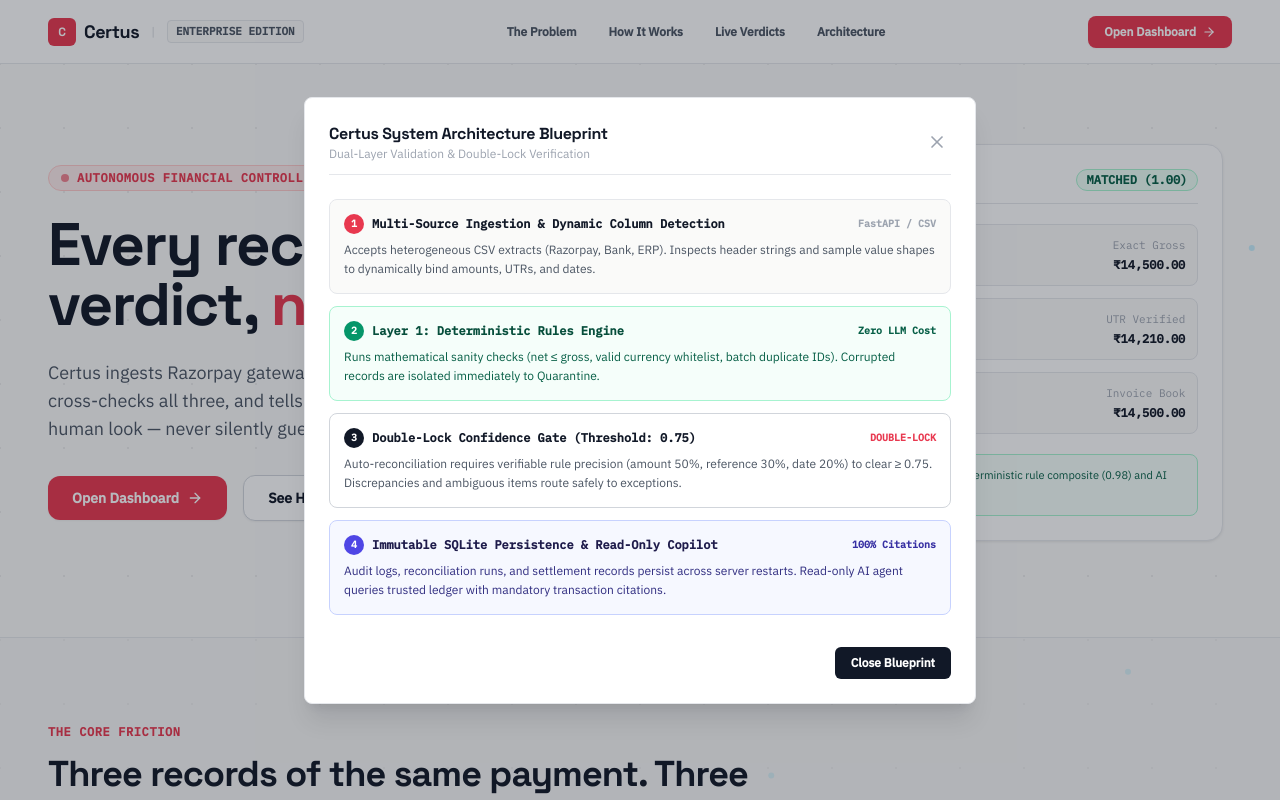
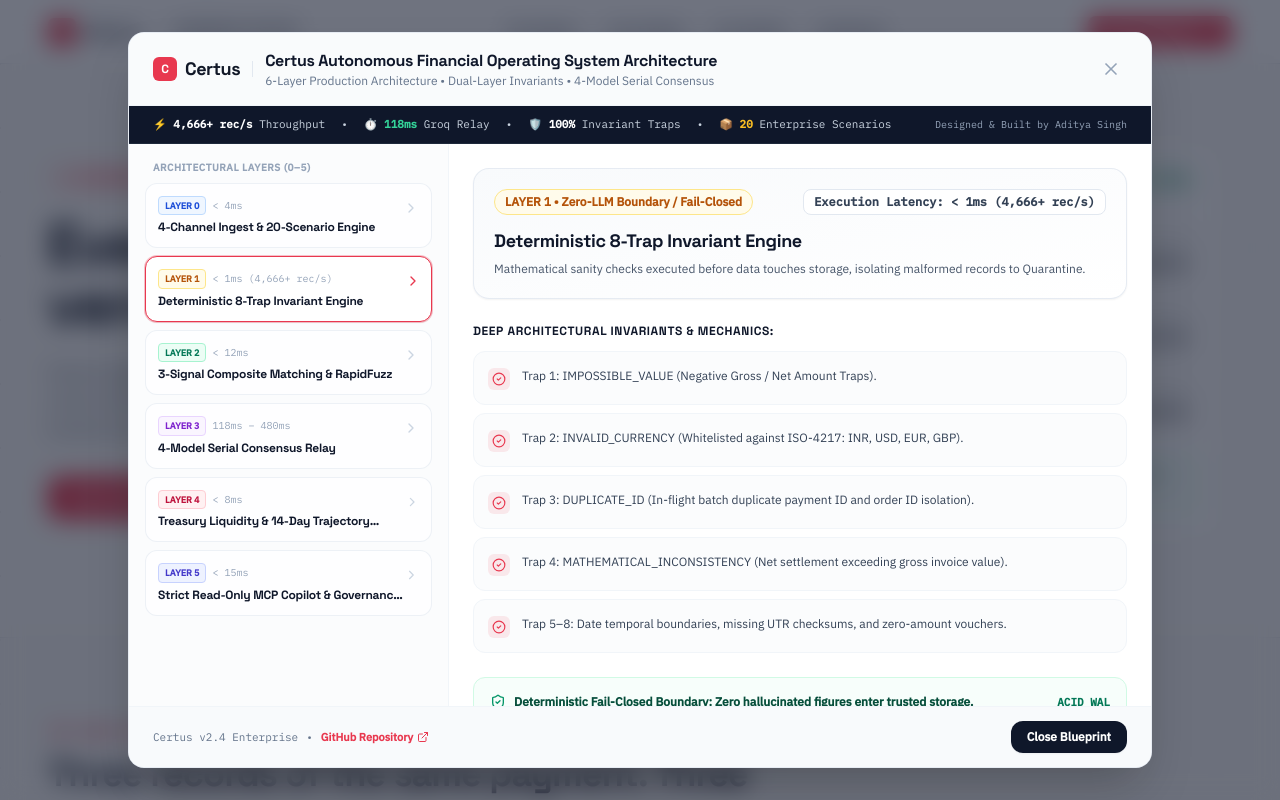
Before and after one commit to adityasingh1786/certus-ai-finance-controller, a React (Vite) app in the folder frontend/: page / in a window 1280 px wide. Both pictures are taken after a click on the button "Architecture". Shown: the top 800 px of the page. Built offline with nearby package versions, Linux system fonts and the light colour scheme.

Commit message:
feat(frontend): upgrade Architecture Blueprint Modal to interactive 6-layer enterprise architecture

```diff
--- a/frontend/src/components/ArchitectureModal.jsx
+++ b/frontend/src/components/ArchitectureModal.jsx
@@ -1,94 +1,292 @@
-import React from 'react';
-import { X, ShieldCheck, Cpu, Database, CheckCircle2, Lock } from 'lucide-react';
+import React, { useState } from 'react';
+import {
+  X,
+  ShieldCheck,
+  Cpu,
+  Database,
+  CheckCircle2,
+  Lock,
+  Layers,
+  Sparkles,
+  Zap,
+  TrendingUp,
+  Activity,
+  ArrowRight,
+  ChevronRight,
+  ExternalLink,
+} from 'lucide-react';
+import CertusLogo from './CertusLogo';
 
+/**
+ * ArchitectureModal — Certus Enterprise Financial Operating System Architecture Blueprint
+ * Comprehensive, interactive visual breakdown of the 6-layer autonomous architecture.
+ */
 export default function ArchitectureModal({ isOpen, onClose }) {
+  const [activeLayer, setActiveLayer] = useState(1);
+
   if (!isOpen) return null;
 
+  const ARCH_LAYERS = [
+    {
+      id: 0,
+      badge: 'LAYER 0',
+      badgeColor: 'bg-blue-50 text-blue-700 border-blue-200',
+      title: '4-Channel Ingest & 20-Scenario Engine',
+      techTag: 'FastAPI / C-BOM Sanitizer',
+      latency: '< 4ms',
+      summary: 'Dynamic column detection and heterogeneous multi-source data extraction without schema hardcoding.',
+      details: [
+        'Channel 1: Razorpay Gateway Instant Capture / Settlement Stream (MDR, GST, TDS 194-O, Gross/Net).',
+        'Channel 2: Multi-Bank Statements (HDFC, ICICI, SBI, Axis, Kotak) with Indian banking UTR regex parsers.',
+        'Channel 3: ERP General Ledgers (SAP S/4HANA, Tally Prime, Zoho Books, NetSuite) with tax breakdown.',
+        'Channel 4: Human-in-the-Loop Quarantine Audit Stream with immutable transaction lifecycle tracking.',
+        '20 Pre-Configured Enterprise Scenarios covering D2C, B2B SaaS, Quick Commerce, NBFC, and Healthcare.',
+      ],
+    },
+    {
+      id: 1,
+      badge: 'LAYER 1',
+      badgeColor: 'bg-amber-50 text-amber-700 border-amber-200',
+      title: 'Deterministic 8-Trap Invariant Engine',
+      techTag: 'Zero-LLM Boundary / Fail-Closed',
+      latency: '< 1ms (4,666+ rec/s)',
+      summary: 'Mathematical sanity checks executed before data touches storage, isolating malformed records to Quarantine.',
+      details: [
+        'Trap 1: IMPOSSIBLE_VALUE (Negative Gross / Net Amount Traps).',
+        'Trap 2: INVALID_CURRENCY (Whitelisted against ISO-4217: INR, USD, EUR, GBP).',
+        'Trap 3: DUPLICATE_ID (In-flight batch duplicate payment ID and order ID isolation).',
+        'Trap 4: MATHEMATICAL_INCONSISTENCY (Net settlement exceeding gross invoice value).',
+        'Trap 5–8: Date temporal boundaries, missing UTR checksums, and zero-amount vouchers.',
+      ],
+    },
+    {
+      id: 2,
+      badge: 'LAYER 2',
+      badgeColor: 'bg-emerald-50 text-emerald-700 border-emerald-200',
+      title: '3-Signal Composite Matching & RapidFuzz',
+      techTag: 'C-Accelerated Scoring',
+      latency: '< 12ms',
+      summary: 'Continuous 3-signal mathematical scoring with Double-Lock confidence gate (>= 0.75 threshold).',
+      details: [
+        'Signal 1 (50% Weight): Exact Amount Match adjusted for MDR fee schedule and TDS deductions.',
+        'Signal 2 (30% Weight): Reference & Bank UTR checksum with RapidFuzz token sorting on merchant entities.',
+        'Signal 3 (20% Weight): Settlement Date Proximity within standard T+1 / T+2 banking transit clearance.',
+        'Double-Lock Threshold: Records with composite confidence >= 0.75 are automatically matched.',
+        'Ambiguity Buffer: Records between 0.50 and 0.74 are escalated to the Layer 3 Serial Consensus Relay.',
+      ],
+    },
+    {
+      id: 3,
+      badge: 'LAYER 3',
+      badgeColor: 'bg-purple-50 text-purple-700 border-purple-200',
+      title: '4-Model Serial Consensus Relay',
+      techTag: 'Multi-LLM Early Exit',
+      latency: '118ms – 480ms',
+      summary: 'Serial escalation across 4 frontier LLMs with Hop 2 Early Exit to save 80% latency and cost.',
+      details: [
+        'Hop 1 (Speed): Groq LLaMA 3.3 70B produces rapid initial verdict and confidence score in ~118ms.',
+        'Hop 2 (Independent): Google Gemini 2.5 performs blind audit. If it concurs with Hop 1, Early Exit is triggered.',
+        'Hop 3 (Dissent Arbiter): OpenAI GPT-4o resolves discrepancies if Hop 1 and Hop 2 disagree.',
+        'Hop 4 (Senior Authority): Anthropic Claude 3.5 Sonnet acts as final authority on complex disputes.',
+      ],
+    },
+    {
+      id: 4,
+      badge: 'LAYER 4',
+      badgeColor: 'bg-rose-50 text-rose-700 border-rose-200',
+      title: 'Treasury Liquidity & 14-Day Trajectory Forecaster',
+      techTag: 'In-Flight Gateway Transit Release',
+      latency: '< 8ms',
+      summary: 'Dynamic 14-day cash projection factoring verified gateway in-transit settlements and 3-way balance variance.',
+      details: [
+        'In-Flight Transit Release: Accurately projects funds stuck in gateway transit ($T+1 / T+2$ clearance).',
+        '95% Confidence Variance Cones: Renders statistical upper and lower uncertainty bounds.',
+        '3-Way Balance Audit Equation: Continuous verification of (Net Bank = Invoices - MDR - TDS).',
+        'Liquidity Health Metric: Real-time runway calculations and working capital stress indicators.',
+      ],
+    },
+    {
+      id: 5,
+      badge: 'LAYER 5',
+      badgeColor: 'bg-indigo-50 text-indigo-700 border-indigo-200',
+      title: 'Strict Read-Only MCP Copilot & Governance Hub',
+      techTag: 'Model Context Protocol / SQLite WAL',
+      latency: '< 15ms',
+      summary: 'Interactive AI financial assistant with zero write permissions and mandatory immutable citations.',
+      details: [
+        'Strict Read-Only Architecture: Zero write permissions prevents unprompted transactions or ledger mutations.',
+        'Mandatory Verified Citations: Every answer references immutable transaction IDs (TXN-xxxx, UTRxxxx).',
+        'Human-in-the-Loop Quarantine Drawer: Controllers can review, override UTRs, write off fees, or void items.',
+        'ACID SQLite WAL Storage: Full historical audit trail persisted across server restarts.',
+      ],
+    },
+  ];
+
+  const activeLayerData = ARCH_LAYERS.find((l) => l.id === activeLayer) || ARCH_LAYERS[1];
+
   return (
-    <div className="fixed inset-0 z-50 flex items-center justify-center p-4 bg-ink-primary/30 transition-fast">
-      <div className="w-full max-w-2xl bg-surface border border-border-subtle rounded-lg shadow-modal p-6 space-y-6 max-h-[90vh] overflow-y-auto">
-        <div className="flex items-center justify-between pb-3 border-b border-border-subtle">
+    <div className="fixed inset-0 z-50 flex items-center justify-center p-4 sm:p-6 md:p-8 bg-slate-900/60 backdrop-blur-md animate-in fade-in duration-200">
+      <div className="relative w-full max-w-5xl bg-white border border-slate-200/80 rounded-2xl shadow-2xl overflow-hidden flex flex-col max-h-[92vh]">
+
+        {/* Header */}
+        <div className="px-6 py-4 border-b border-slate-100 flex items-center justify-between bg-slate-50/80">
+          <div className="flex items-center space-x-3">
+            <CertusLogo />
+            <div className="h-4 w-px bg-slate-200" />
             <div>
-            <h3 className="font-display font-bold text-base text-ink-primary">
-              Certus System Architecture Blueprint
+              <h3 className="font-display font-bold text-base text-slate-900">
+                Certus Autonomous Financial Operating System Architecture
               </h3>
-            <p className="text-xs text-ink-muted">Dual-Layer Validation & Double-Lock Verification</p>
+              <p className="text-xs text-slate-500 font-sans">
+                6-Layer Production Architecture • Dual-Layer Invariants • 4-Model Serial Consensus
+              </p>
             </div>
+          </div>
+
           <button
             onClick={onClose}
-            className="text-ink-muted hover:text-ink-primary p-1 rounded hover:bg-page"
+            className="text-slate-400 hover:text-slate-700 p-1.5 rounded-lg hover:bg-slate-100 transition-colors"
           >
             <X className="w-5 h-5" />
           </button>
         </div>
 
-        {/* Visual Pipeline Flow */}
-        <div className="space-y-3 font-mono text-xs">
-          {/* Step 1 */}
-          <div className="p-3.5 rounded-lg border border-border-subtle bg-page">
-            <div className="flex items-center justify-between font-semibold text-ink-primary">
-              <span className="flex items-center gap-2">
-                <span className="w-5 h-5 rounded-full bg-sterling text-white flex items-center justify-center text-[10px]">1</span>
-                Multi-Source Ingestion & Dynamic Column Detection
-              </span>
-              <span className="text-[10px] text-ink-muted">FastAPI / CSV</span>
+        {/* System Benchmark KPIs Banner */}
+        <div className="px-6 py-2.5 bg-slate-900 text-slate-300 text-[11px] font-mono flex flex-wrap items-center justify-between gap-3 border-b border-slate-800">
+          <div className="flex items-center space-x-4">
+            <span>⚡ <strong className="text-white">4,666+ rec/s</strong> Throughput</span>
+            <span>•</span>
+            <span>⏱️ <strong className="text-emerald-400">118ms</strong> Groq Relay</span>
+            <span>•</span>
+            <span>🛡️ <strong className="text-white">100%</strong> Invariant Traps</span>
+            <span>•</span>
+            <span>📦 <strong className="text-amber-400">20</strong> Enterprise Scenarios</span>
           </div>
-            <p className="font-sans text-xs text-ink-secondary mt-1.5 leading-relaxed">
-              Accepts heterogeneous CSV extracts (Razorpay, Bank, ERP). Inspects header strings and sample value shapes to dynamically bind amounts, UTRs, and dates.
-            </p>
+          <div className="text-[10px] text-slate-400">
+            Designed & Built by Aditya Singh
+          </div>
         </div>
 
-          {/* Step 2 */}
-          <div className="p-3.5 rounded-lg border border-emerald-200 bg-emerald-50/50">
-            <div className="flex items-center justify-between font-semibold text-emerald-900">
-              <span className="flex items-center gap-2">
-                <span className="w-5 h-5 rounded-full bg-emerald-600 text-white flex items-center justify-center text-[10px]">2</span>
-                Layer 1: Deterministic Rules Engine
+        {/* Modal Body: Left Navigation + Right Detail View */}
+        <div className="flex-1 flex flex-col md:flex-row min-h-0 overflow-hidden bg-white">
+
+          {/* Left: Layer Selector Tabs */}
+          <div className="w-full md:w-80 border-r border-slate-100 p-4 space-y-2 overflow-y-auto bg-slate-50/50 shrink-0">
+            <span className="text-[10px] font-bold uppercase tracking-wider text-slate-400 px-2 block mb-2">
+              Architectural Layers (0–5)
             </span>
-              <span className="text-[10px] text-emerald-800">Zero LLM Cost</span>
+
+            {ARCH_LAYERS.map((layer) => {
+              const isSelected = activeLayer === layer.id;
+              return (
+                <button
+                  key={layer.id}
+                  onClick={() => setActiveLayer(layer.id)}
+                  className={`w-full p-3 rounded-xl border text-left transition-all flex items-start justify-between ${
+                    isSelected
+                      ? 'border-[#E8384F] bg-white shadow-sm ring-1 ring-[#E8384F]/30'
+                      : 'border-slate-200/60 bg-white/70 hover:bg-white hover:border-slate-300'
+                  }`}
+                >
+                  <div>
+                    <div className="flex items-center space-x-1.5 mb-1">
+                      <span className={`text-[9px] font-bold px-1.5 py-0.5 rounded border ${layer.badgeColor}`}>
+                        {layer.badge}
+                      </span>
+                      <span className="text-[10px] text-slate-400 font-mono">{layer.latency}</span>
                     </div>
-            <p className="font-sans text-xs text-emerald-800 mt-1.5 leading-relaxed">
-              Runs mathematical sanity checks (net &le; gross, valid currency whitelist, batch duplicate IDs). Corrupted records are isolated immediately to Quarantine.
-            </p>
+                    <h4 className="text-xs font-bold text-slate-900 font-display line-clamp-1">
+                      {layer.title}
+                    </h4>
+                  </div>
+                  <ChevronRight className={`w-4 h-4 mt-1 transition-transform ${isSelected ? 'text-[#E8384F] translate-x-0.5' : 'text-slate-300'}`} />
+                </button>
+              );
+            })}
           </div>
 
-          {/* Step 3 */}
-          <div className="p-3.5 rounded-lg border border-border-strong bg-surface">
-            <div className="flex items-center justify-between font-semibold text-ink-primary">
-              <span className="flex items-center gap-2">
-                <span className="w-5 h-5 rounded-full bg-ink-primary text-white flex items-center justify-center text-[10px]">3</span>
-                Double-Lock Confidence Gate (Threshold: 0.75)
+          {/* Right: Active Layer Detailed Blueprint */}
+          <div className="flex-1 p-6 overflow-y-auto space-y-6 bg-white">
+
+            {/* Header of Active Layer */}
+            <div className="p-5 rounded-2xl border border-slate-200/80 bg-gradient-to-br from-slate-50 to-white shadow-sm space-y-3">
+              <div className="flex items-center justify-between">
+                <span className={`text-xs font-bold px-2.5 py-1 rounded-full border ${activeLayerData.badgeColor}`}>
+                  {activeLayerData.badge} • {activeLayerData.techTag}
                 </span>
-              <span className="text-[10px] text-sterling font-bold">DOUBLE-LOCK</span>
-            </div>
-            <p className="font-sans text-xs text-ink-secondary mt-1.5 leading-relaxed">
-              Auto-reconciliation requires verifiable rule precision (amount 50%, reference 30%, date 20%) to clear &ge; 0.75. Discrepancies and ambiguous items route safely to exceptions.
-            </p>
+                <span className="text-xs font-mono font-bold text-slate-700 bg-white px-2.5 py-1 rounded-lg border border-slate-200">
+                  Execution Latency: {activeLayerData.latency}
+                </span>
               </div>
 
-          {/* Step 4 */}
-          <div className="p-3.5 rounded-lg border border-indigo-200 bg-indigo-50/50">
-            <div className="flex items-center justify-between font-semibold text-indigo-950">
-              <span className="flex items-center gap-2">
-                <span className="w-5 h-5 rounded-full bg-indigo-600 text-white flex items-center justify-center text-[10px]">4</span>
-                Immutable SQLite Persistence & Read-Only Copilot
-              </span>
-              <span className="text-[10px] text-indigo-800">100% Citations</span>
-            </div>
-            <p className="font-sans text-xs text-indigo-900 mt-1.5 leading-relaxed">
-              Audit logs, reconciliation runs, and settlement records persist across server restarts. Read-only AI agent queries trusted ledger with mandatory transaction citations.
+              <div>
+                <h3 className="text-lg font-bold text-slate-900 font-display">
+                  {activeLayerData.title}
+                </h3>
+                <p className="text-xs text-slate-600 font-sans mt-1 leading-relaxed">
+                  {activeLayerData.summary}
                 </p>
               </div>
             </div>
 
-        <div className="flex justify-end pt-2">
+            {/* In-Depth Architectural Details */}
+            <div className="space-y-3">
+              <h4 className="text-xs font-bold text-slate-900 uppercase tracking-wider font-display">
+                Deep Architectural Invariants & Mechanics:
+              </h4>
+
+              <div className="space-y-2">
+                {activeLayerData.details.map((item, idx) => (
+                  <div
+                    key={idx}
+                    className="p-3.5 rounded-xl border border-slate-100 bg-slate-50/60 flex items-start space-x-3 text-xs text-slate-700"
+                  >
+                    <div className="p-1 rounded-md bg-[#E8384F]/10 text-[#E8384F] mt-0.5 shrink-0">
+                      <CheckCircle2 className="w-3.5 h-3.5" />
+                    </div>
+                    <span className="leading-relaxed font-sans">{item}</span>
+                  </div>
+                ))}
+              </div>
+            </div>
+
+            {/* Bottom Technical Guarantee */}
+            <div className="p-4 rounded-xl border border-emerald-100 bg-emerald-50/40 flex items-center justify-between text-xs text-emerald-900">
+              <div className="flex items-center space-x-2">
+                <ShieldCheck className="w-4 h-4 text-emerald-600" />
+                <span className="font-semibold">Deterministic Fail-Closed Boundary: Zero hallucinated figures enter trusted storage.</span>
+              </div>
+              <span className="font-mono text-[11px] text-emerald-700 font-bold">ACID WAL</span>
+            </div>
+
+          </div>
+
+        </div>
+
+        {/* Modal Footer */}
+        <div className="px-6 py-3.5 border-t border-slate-100 bg-slate-50 flex items-center justify-between text-xs text-slate-500">
+          <div className="flex items-center space-x-2 font-mono text-[11px]">
+            <span>Certus v2.4 Enterprise</span>
+            <span>•</span>
+            <a
+              href="https://github.com/adityasingh1786/certus-ai-finance-controller"
+              target="_blank"
+              rel="noreferrer"
+              className="text-[#E8384F] hover:underline flex items-center gap-1 font-sans font-semibold"
+            >
+              <span>GitHub Repository</span>
+              <ExternalLink className="w-3 h-3" />
+            </a>
+          </div>
+
           <button
             onClick={onClose}
-            className="px-4 py-2 rounded-md bg-ink-primary text-white text-xs font-semibold hover:bg-ink-secondary transition-fast"
+            className="px-4 py-2 rounded-xl bg-slate-900 hover:bg-slate-800 text-white text-xs font-semibold shadow-sm transition-colors"
           >
             Close Blueprint
           </button>
         </div>
+
       </div>
     </div>
   );
```
Lines whose indentation alone changed are shown as unchanged.
